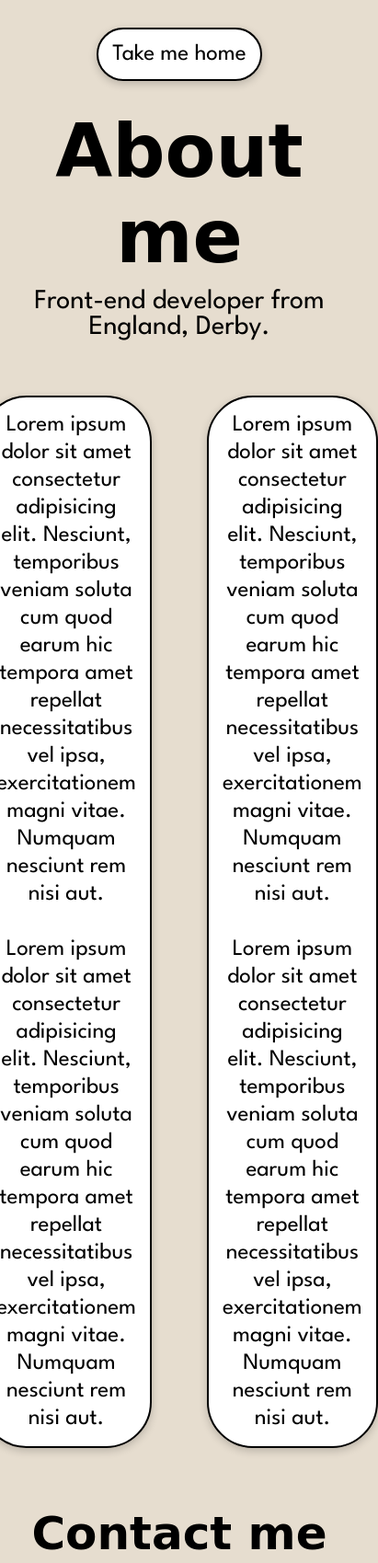
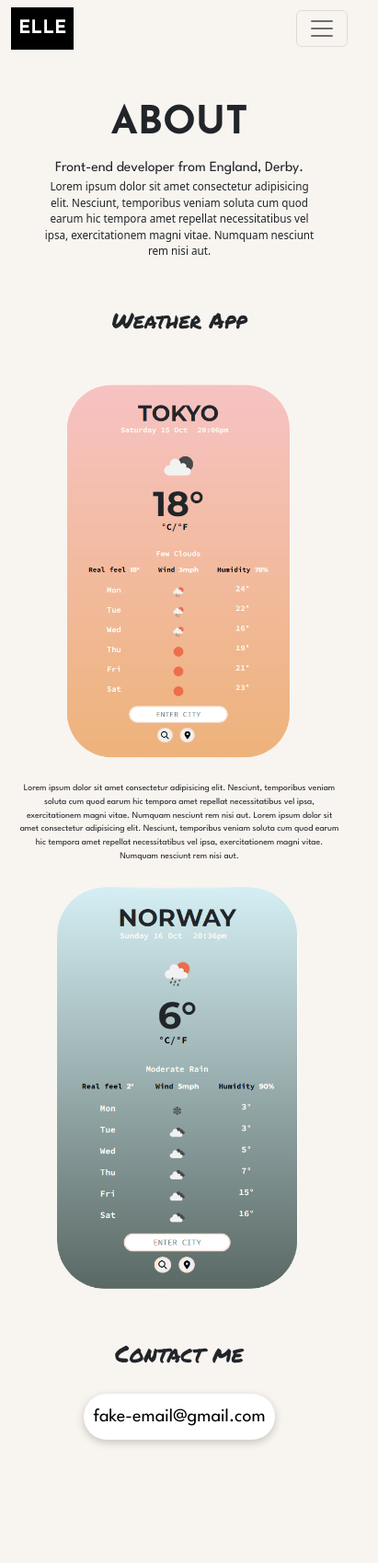
Before and after one commit to EllmoGriff/Portfolio, a plain HTML site: page about.html in a window 390 px wide. Shown: the top 1699 px of the page at 92% size, 411 px wide, since content can reach past the window. After the commit the page ends 1595 px from the top, so only its background shows below. Drawn offline with nearby package versions, Linux system fonts and the light colour scheme; a web font is replaced by a local one.

Commit message:
Created nav bar, home page and about page

```diff
--- a/about.html
+++ b/about.html
@@ -5,60 +5,113 @@
     <meta http-equiv="X-UA-Compatible" content="IE=edge" />
     <meta name="viewport" content="width=device-width, initial-scale=1.0" />
     <link
-      href="https://fonts.googleapis.com/css2?family=Chonburi&display=swap"
-      rel="stylesheet"
-    />
-    <link
       href="https://fonts.googleapis.com/css2?family=League+Spartan&display=swap"
       rel="stylesheet"
     />
     <link
-      href="https://fonts.googleapis.com/css2?family=Libre+Baskerville&display=swap"
+      href="https://fonts.googleapis.com/css2?family=Permanent+Marker&display=swap"
       rel="stylesheet"
+    />
+    <link
+      href="https://fonts.googleapis.com/css2?family=Josefin+Sans:wght@700&display=swap"
+      rel="stylesheet"
+    />
+    <link
+      href="https://cdn.jsdelivr.net/npm/bootstrap@5.2.2/dist/css/bootstrap.min.css"
+      rel="stylesheet"
+      integrity="sha384-Zenh87qX5JnK2Jl0vWa8Ck2rdkQ2Bzep5IDxbcnCeuOxjzrPF/et3URy9Bv1WTRi"
+      crossorigin="anonymous"
     />
     <title>About me</title>
     <link rel="stylesheet" href="css/style.css" />
   </head>
   <body>
-    <div class="nav-links">
-      <a href="index.html" id="home">Take me home</a>
-    </div>
+    <nav class="navbar navbar-expand-lg">
+      <div class="container-fluid">
+        <a class="navbar-brand text-white p-2 brand" href="index.html">Elle</a>
+        <button
+          class="navbar-toggler"
+          type="button"
+          data-bs-toggle="collapse"
+          data-bs-target="#navbarNavAltMarkup"
+          aria-controls="navbarNavAltMarkup"
+          aria-expanded="false"
+          aria-label="Toggle navigation"
+        >
+          <span class="navbar-toggler-icon"></span>
+        </button>
+        <div class="collapse navbar-collapse" id="navbarNavAltMarkup">
+          <div class="navbar-nav text-center">
+            <a class="nav-link" aria-current="page" href="index.html">Home</a>
+            <a class="nav-link" href="about.html">About</a>
+            <a class="nav-link" href="about.html#go-to-contact">Contact</a>
+          </div>
+        </div>
+      </div>
+    </nav>
     <header>
-      <h1 id="about-me">About me</h1>
-      <p id="from">Front-end developer from England, Derby.</p>
-    </header>
+      <h1 id="about-header" class="mt-5">about</h1>
+      <div class="intro-from text-center">
+        Front-end developer from England, Derby.
+      </div>
 
-    <div class="container">
-      <p id="one">
-        Lorem ipsum dolor sit amet consectetur adipisicing elit. Nesciunt,
-        temporibus veniam soluta cum quod earum hic tempora amet repellat
-        necessitatibus vel ipsa, exercitationem magni vitae. Numquam nesciunt
-        rem nisi aut.
-        <br />
-        <br />
+      <p class="intro-about text-center mx-5">
         Lorem ipsum dolor sit amet consectetur adipisicing elit. Nesciunt,
         temporibus veniam soluta cum quod earum hic tempora amet repellat
         necessitatibus vel ipsa, exercitationem magni vitae. Numquam nesciunt
         rem nisi aut.
       </p>
-      <p id="two">
-        Lorem ipsum dolor sit amet consectetur adipisicing elit. Nesciunt,
-        temporibus veniam soluta cum quod earum hic tempora amet repellat
-        necessitatibus vel ipsa, exercitationem magni vitae. Numquam nesciunt
-        rem nisi aut.
-        <br />
-        <br />
-        Lorem ipsum dolor sit amet consectetur adipisicing elit. Nesciunt,
-        temporibus veniam soluta cum quod earum hic tempora amet repellat
-        necessitatibus vel ipsa, exercitationem magni vitae. Numquam nesciunt
-        rem nisi aut.
-      </p>
+    </header>
+
+    <div class="weatherapp-title text-center mt-5">Weather App</div>
+
+    <div class="container text-center mt-5 mb-5 project-1">
+      <div class="row">
+        <div class="col-lg-4">
+          <img
+            src="images/weatherapp.png"
+            alt="weatherapp"
+            class="img-fluid mb-3"
+            id="weatherapp-img"
+          />
+        </div>
+        <div class="col-lg-4">
+          <p class="weather-app-desc p-2">
+            Lorem ipsum dolor sit amet consectetur adipisicing elit. Nesciunt,
+            temporibus veniam soluta cum quod earum hic tempora amet repellat
+            necessitatibus vel ipsa, exercitationem magni vitae. Numquam
+            nesciunt rem nisi aut. Lorem ipsum dolor sit amet consectetur
+            adipisicing elit. Nesciunt, temporibus veniam soluta cum quod earum
+            hic tempora amet repellat necessitatibus vel ipsa, exercitationem
+            magni vitae. Numquam nesciunt rem nisi aut.
+          </p>
+        </div>
+        <div class="col-lg-4">
+          <img
+            src="images/rain-weatherapp.png"
+            alt="weatherapp"
+            class="img-fluid"
+            id="weatherapp-rain-img"
+          />
+        </div>
+      </div>
     </div>
+
     <div id="go-to-contact">
-      <h1 id="con">Contact me</h1>
+      <p class="contact-header text-center">Contact me</p>
       <span class="nav-links">
-        <a href="mailto:fakeEmail@gmail.com" id="email">fake-email@gmail.com</a>
+        <a
+          href="mailto:fakeEmail@gmail.com"
+          id="email"
+          class="display-flex mt-2"
+          >fake-email@gmail.com</a
+        >
       </span>
     </div>
+    <script
+      src="https://cdn.jsdelivr.net/npm/bootstrap@5.2.2/dist/js/bootstrap.min.js"
+      integrity="sha384-IDwe1+LCz02ROU9k972gdyvl+AESN10+x7tBKgc9I5HFtuNz0wWnPclzo6p9vxnk"
+      crossorigin="anonymous"
+    ></script>
   </body>
 </html>
--- a/css/style.css
+++ b/css/style.css
@@ -1,41 +1,133 @@
 :root {
-  --Big-font: "Chonburi", cursive;
+  --Big-font: "Permanent Marker", cursive;
   --small-font: "League Spartan", sans-serif;
-  --main-color: #e6ddcf;
+  --bold-font: "Josefin Sans", sans-serif;
+  --main-color: #f8f4f0;
+  --mid-color: #d9cab6;
+  --hover-color: #e89161;
   --font-color: black;
   --shadow: 0 3px 10px rgb(0 0 0 / 0.2);
 }
-
+html {
+  scroll-behavior: smooth;
+}
 body {
   background-color: var(--main-color);
-  max-width: 800px;
   margin: auto;
 }
-
+.navbar-brand {
+  background-color: black;
+}
+.navbar-brand:hover {
+  background-color: #e89161;
+  transition: ease-in-out 150ms;
+}
+.navbar a {
+  font-family: var(--small-font);
+  font-size: 20px;
+  color: black;
+}
+.navbar a:hover {
+  color: var(--mid-color);
+}
+a.brand {
+  font-family: var(--bold-font);
+  text-transform: uppercase;
+  font-weight: 700;
+  background-color: black;
+}
 h1 {
   font-family: var(--Big-font);
-  font-size: 80px;
+  font-size: 5vmax;
   text-align: center;
 }
-#con {
-  font-size: 50px;
+a.hey,
+a.hello,
+a.hi {
+  text-decoration: none;
+  color: black;
 }
-#about-me {
-  margin: 0px;
+a.hey:hover,
+a.hi:hover,
+a.hello:hover {
+  color: var(--mid-color);
+  transition: ease-in-out 250ms;
 }
-
+h3 {
+  font-size: 6vmax;
+  font-family: var(--bold-font);
+  text-transform: uppercase;
+  font-weight: bold;
+}
 h2 {
   font-family: var(--small-font);
   text-align: center;
-  font-size: 35px;
+  font-size: 2.5vmax;
 }
-#from {
+.intro-home {
+  font-size: 2vmax;
+}
+.details {
+  max-width: 70%;
+  margin-top: 50px;
+  display: flex;
+  justify-content: space-between;
+}
+ul {
+  padding: 0;
+  list-style: none;
+  font-family: var(--bold-font);
+}
+li {
+  text-transform: uppercase;
+  font-size: 3vmin;
+}
+.age,
+.name,
+.lang,
+.from,
+.nick {
+  font-family: var(--small-font);
+  text-transform: none;
+}
+
+.details-contact {
+  text-align: start;
+  font-size: 2.5vmin;
+}
+
+#img-of-me {
+  max-width: 60%;
+  border-radius: 500px 500px 0 0;
+}
+.quote {
+  font-family: var(--small-font);
+  font-size: 3vmin;
+}
+.click-here {
+  font-family: var(--Big-font);
+  display: inline;
+}
+
+#about-header {
+  font-size: 5vmax;
+  margin: 0px;
+  font-family: var(--bold-font);
+  font-weight: 700;
+  text-transform: uppercase;
+}
+.intro-from {
   margin-top: 10px;
+  font-family: var(--small-font);
+  font-size: 4vmin;
 }
-p {
-  text-align: center;
-  font-family: var(--small-font);
-  font-size: 30px;
+.intro-about {
+  font-size: 3vmin;
+}
+
+.contact-header {
+  font-size: 3vmax;
+  font-family: var(--Big-font);
 }
 
 .nav-links {
@@ -43,43 +135,42 @@ p {
   justify-content: center;
 }
 
-#about,
-#contact,
-#home,
-#one,
-#two,
+.project-1 {
+  display: flex;
+  justify-content: center;
+}
+
+.weatherapp-title {
+  font-family: var(--Big-font);
+  font-size: 6vmin;
+}
+
+#weatherapp-img {
+  max-width: 280px;
+}
+.weather-app-desc {
+  font-family: var(--small-font);
+  font-size: 2.5vmin;
+}
+#weatherapp-rain-img {
+  max-width: 275px;
+}
+
 #email {
   font-family: var(--small-font);
+  max-width: 300px;
   margin: 30px;
-  padding: 15px;
-  border: 2px solid black;
+  padding: 10px;
   background-color: white;
-  font-size: 25px;
+  font-size: 20px;
   color: black;
   text-decoration: none;
   border-radius: 50px;
   box-shadow: var(--shadow);
 }
 
-#one,
-#two {
-  line-height: 30px;
-}
-a#about:hover,
-a#contact:hover,
-a#home:hover,
 a#email:hover {
-  background-color: var(--font-color);
+  background-color: var(--hover-color);
   color: white;
   transition: ease-in-out 150ms;
 }
-
-.container {
-  display: flex;
-  justify-content: center;
-}
-
-#email {
-  position: relative;
-  bottom: 50px;
-}
```
Also changed, not shown: index.html (+93 -65 lines), images/rain-weatherapp.png (added), images/weatherapp.png (added), 1 other file.
